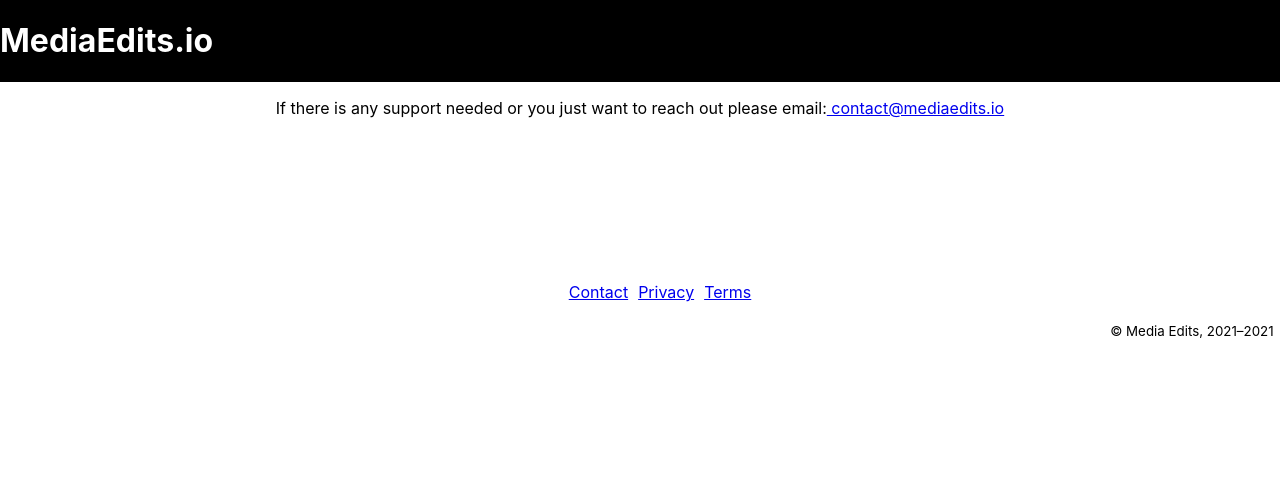
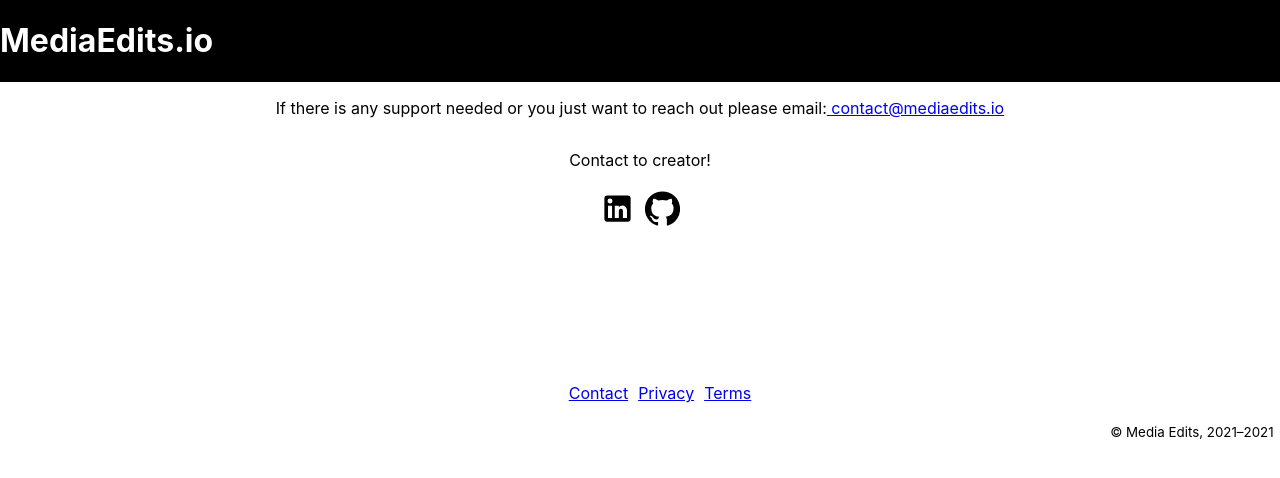
Before and after one commit to BaileyMcKelway/noise_reduction, a Next.js app: page /contact in a window 1280 px wide. Shown: the top 478 px of the page. Built offline with nearby package versions, Linux system fonts and the light colour scheme.

Commit message:
feat(footer): added links to personal social media on contact page

```diff
--- a/src/pages/contact.tsx
+++ b/src/pages/contact.tsx
@@ -1,6 +1,8 @@
 import React from 'react';
 import NavBar from '@/components/NavBar';
 import Footer from '@/components/Footer';
+import LinkedInIcon from '@material-ui/icons/LinkedIn';
+import GitHubIcon from '@material-ui/icons/GitHub';
 
 const Contact: React.FC = () => (
   <div className="container">
@@ -9,6 +11,23 @@
       If there is any support needed or you just want to reach out please email:
       <a href="mailto:contact@mediaedits.io"> contact@mediaedits.io </a>
     </p>
+    <p>Contact to creator!</p>
+    <div>
+      <a
+        href="https://www.linkedin.com/in/bailey-mckelway/"
+        target="_blank"
+        rel="noreferrer"
+      >
+        <LinkedInIcon fontSize="large" className="social_links" />
+      </a>
+      <a
+        href="https://github.com/BaileyMcKelway"
+        target="_blank"
+        rel="noreferrer"
+      >
+        <GitHubIcon fontSize="large" className="social_links" />
+      </a>
+    </div>
     <Footer />
   </div>
 );
--- a/src/styles/main.scss
+++ b/src/styles/main.scss
@@ -51,7 +51,11 @@
     align-self: flex-end;
   }
 }
-@media (max-width: 400px) {
+.social_links {
+  margin: 5px;
+  color: black;
+}
+@media (max-width: 500px) {
   footer {
     height: 2rem;
     width: 99vw;
```
